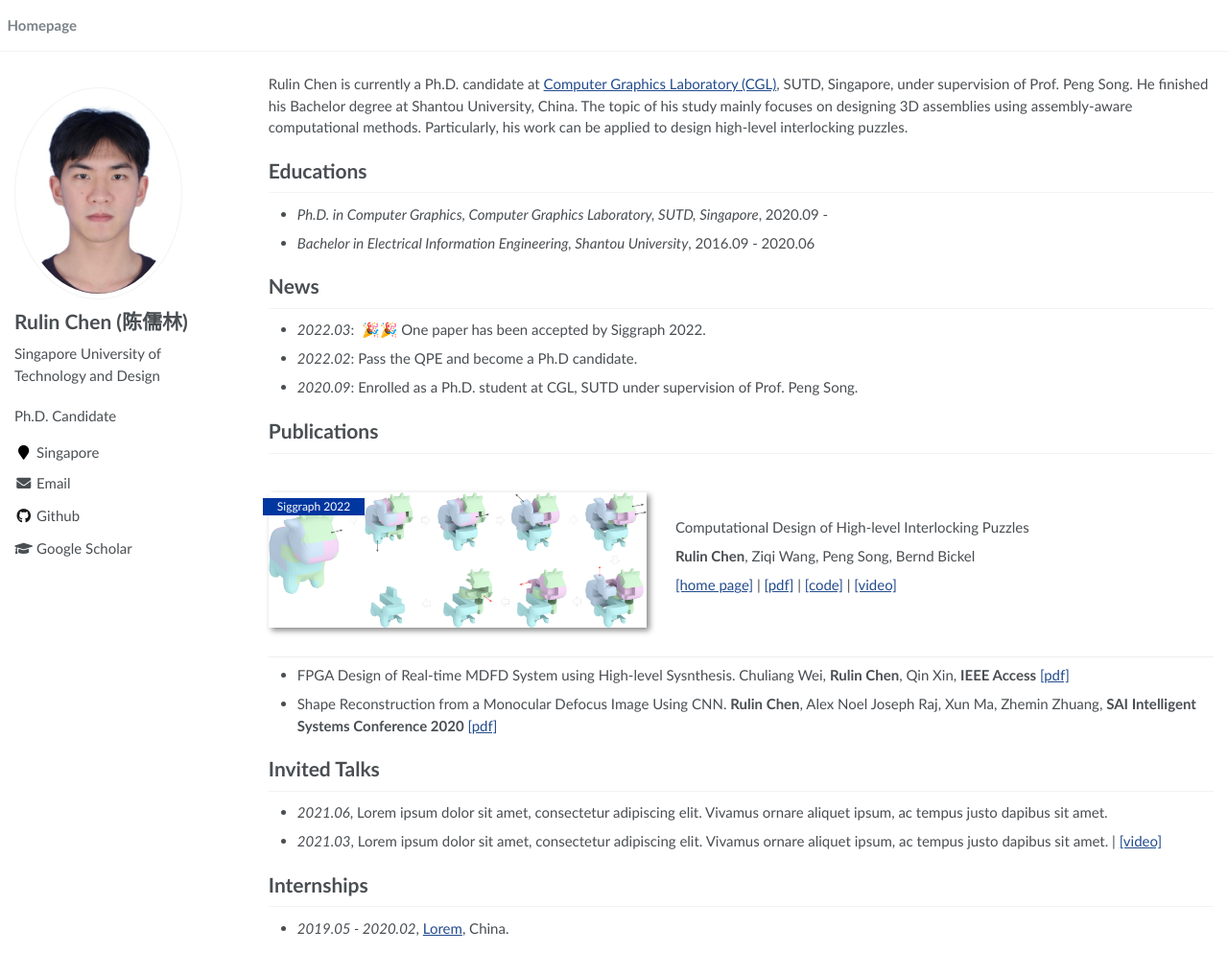
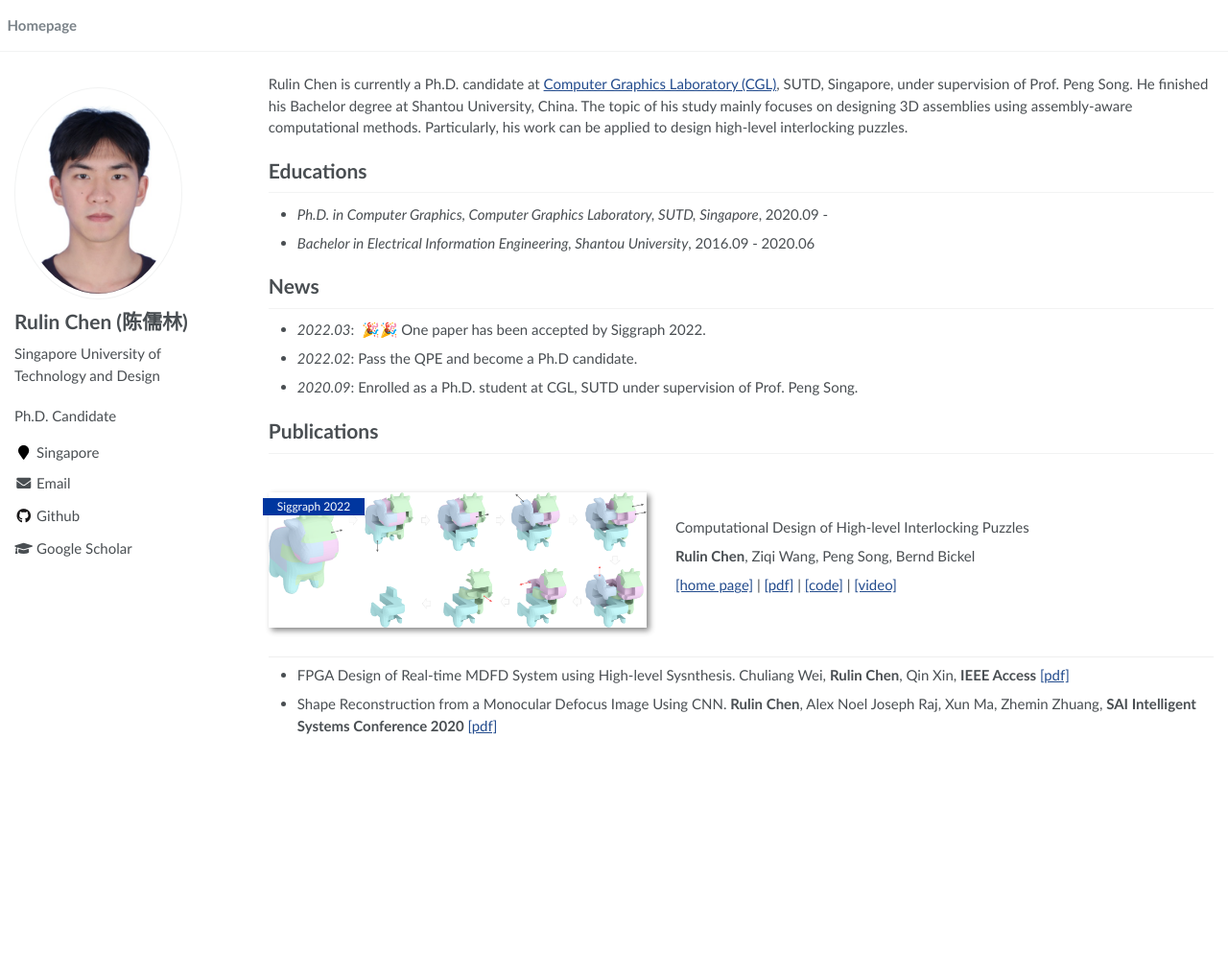
Before and after one commit to Linsanity81/linsanity81.github.io, a Jekyll site: the page built from _pages/about.md, in a window 1280 px wide and 993 px high. Shown: the whole window at 96% size. Built offline with Jekyll 4.4.1, drawn with Linux system fonts in a browser that asks for light colours.

Commit message:
Update about.md

```diff
--- a/_pages/about.md
+++ b/_pages/about.md
@@ -46,12 +46,9 @@ Computational Design of High-level Interlocking Puzzles
 
 - Shape Reconstruction from a Monocular Defocus Image Using CNN. **Rulin Chen**, Alex Noel Joseph Raj, Xun Ma, Zhemin Zhuang, **SAI Intelligent Systems Conference 2020** [\[pdf\]](https://www.researchgate.net/profile/Alex-Noel-Joseph-Raj/publication/335382542_Shape_Reconstruction_from_a_Monocular_Defocus_Image_Using_CNN/links/6034dbd492851c4ed58e5abf/Shape-Reconstruction-from-a-Monocular-Defocus-Image-Using-CNN.pdf)
 
-# Invited Talks
+<!-- # Invited Talks
 - *2021.06*, Lorem ipsum dolor sit amet, consectetur adipiscing elit. Vivamus ornare aliquet ipsum, ac tempus justo dapibus sit amet.
-- *2021.03*, Lorem ipsum dolor sit amet, consectetur adipiscing elit. Vivamus ornare aliquet ipsum, ac tempus justo dapibus sit amet.  \| [\[video\]](https://github.com/)
-
-# Internships
-- *2019.05 - 2020.02*, [Lorem](https://github.com/), China.
+- *2021.03*, Lorem ipsum dolor sit amet, consectetur adipiscing elit. Vivamus ornare aliquet ipsum, ac tempus justo dapibus sit amet.  \| [\[video\]](https://github.com/) -->
 
 <!-- [Computational Design of High-level Interlocking Puzzles](https://openaccess.thecvf.com/content_cvpr_2016/papers/He_Deep_Residual_Learning_CVPR_2016_paper.pdf)
 
```
